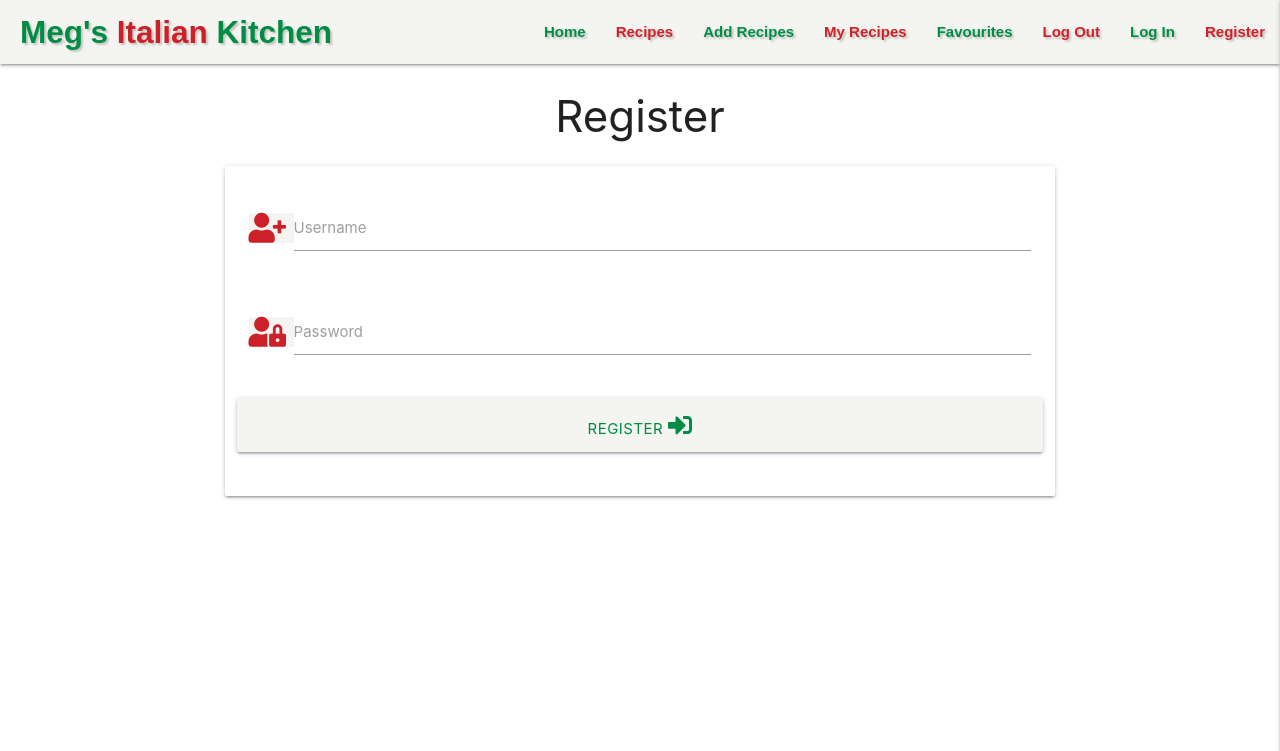
After one commit to Medusas71/Megs-Italian-Kitchen, a Flask app: page /register in a window 1280 px wide. The commit adds this page. Shown: the top 751 px of the page. Run offline with Flask 2, Linux system fonts and the light colour scheme; some libraries are stand-ins or nearby versions; some web fonts are replaced.

Commit message:
Add Register template

```diff
--- a/app.py
+++ b/app.py
@@ -4,6 +4,7 @@ from flask import (
     redirect, request, session, url_for)
 from flask_pymongo import PyMongo
 from bson.objectid import ObjectId
+from werkzeug.security import generate_password_hash, check_password_hash
 if os.path.exists("env.py"):
     import env
 
@@ -23,6 +24,10 @@ def get_recipes():
     recipes = mongo.db.recipes.find()
     return render_template("recipes.html", recipes=recipes)
 
+@app.route("/register", methods=["GET", "POST"])
+def register():
+    return render_template("register.html")
+
 
 if __name__ == "__main__":
     app.run(host=os.environ.get("IP"),
--- a/templates/base.html
+++ b/templates/base.html
@@ -43,7 +43,7 @@
                     <li><a href="#" class="green">Favourites</a></li>
                     <li><a href="#" class="red">Log Out</a></li>
                     <li><a href="#" class="green">Log In</a></li>
-                    <li><a href="#" class="red">Register</a></li>
+                    <li><a href="{{ url_for('register') }}" class="red">Register</a></li>
                 </ul>
             </div>
         </nav>
@@ -58,7 +58,7 @@
             <li><a href="#">Favourites</a></li>
             <li><a href="#">Log Out</a></li>
             <li><a href="#">Log In</a></li>
-            <li><a href="#">Register</a></li>
+            <li><a href="{ url_for('register') }}">Register</a></li>
         </ul>
     </header>
 
--- /dev/null
+++ b/templates/register.html
@@ -0,0 +1,35 @@
+{% extends "base.html" %}
+{% block content %}
+
+    <h3 class="center-align">Register</h3>
+
+    <div class="row">
+        <form class="col s12 m8 offset-m2" method="POST" action="{{ url_for('register') }}">
+            <div class="card-panel">
+                <!-- username -->
+                <div class="row">
+                    <div class="input-field col s12">
+                        <i class="fas fa-user-plus prefix red"></i>
+                        <input id="username" name="username" type="text" class="validate">
+                        <label for="username">Username</label>
+                    </div>
+                </div>
+                <!-- password -->
+                <div class="row">
+                    <div class="input-field col s12">
+                        <i class="fas fa-user-lock prefix red"></i>
+                        <input id="password" name="password" type="password" class="validate">
+                        <label for="password">Password</label>
+                    </div>
+                </div>
+                <!-- register -->
+                <div class="row">
+                    <button type="submit" class="col s12 btn-large green">
+                        Register <i class="fas fa-sign-in-alt"></i>
+                    </button>
+                </div>
+            </div>
+        </form>
+    </div>
+
+{% endblock %}
```
